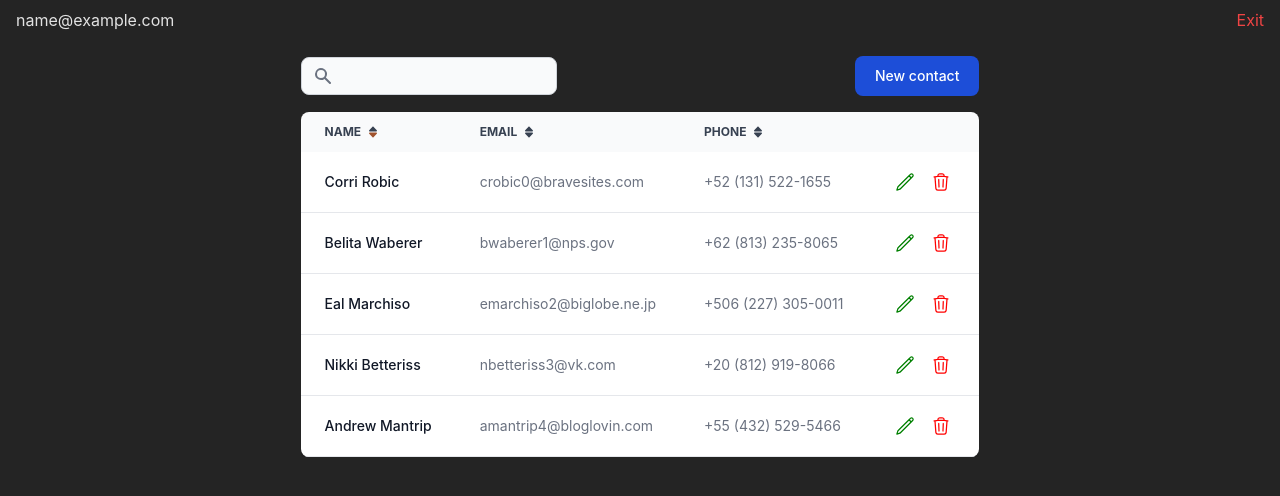
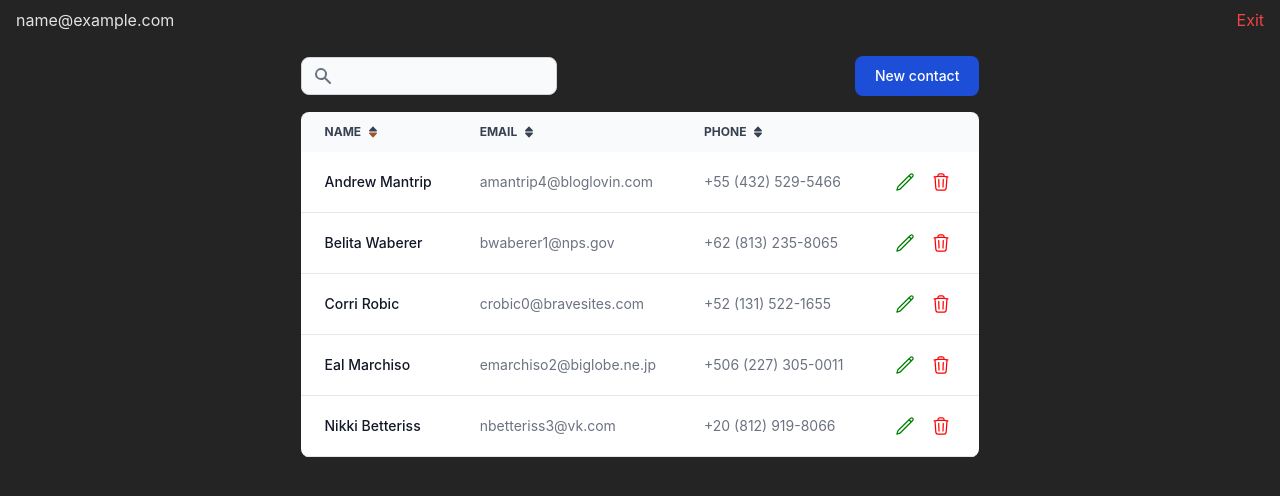
Before and after one commit to Daniil8k/react-contacts, a React (Vite) app: page / in a window 1280 px wide. Shown: the top 496 px of the page. Built offline with nearby package versions, Linux system fonts and the light colour scheme; sample sign-in values are in the browser's storage.

Commit message:
apply sorting and searching by Table

```diff
--- a/src/components/ui/Table.tsx
+++ b/src/components/ui/Table.tsx
@@ -1,4 +1,4 @@
-import { Dispatch, FC, SetStateAction, useCallback, useState } from "react";
+import { FC, useMemo, useState } from "react";
 import produce from "immer";
 import Sort from "./Sort";
 import { sort } from "@/types/types";
@@ -20,13 +20,34 @@ interface ITableRow {
 interface ITableProps {
 	headers: ITableHeader[];
 	tableData: ITableRow[];
+	search: string;
+	searchField: string;
 }
 
-export const Table: FC<ITableProps> = ({ headers, tableData }) => {
+export const Table: FC<ITableProps> = ({
+	headers,
+	tableData,
+	search,
+	searchField
+}) => {
 	const [sortField, setSortField] = useState<ISortField>({
 		name: headers[0].name,
 		sort: "asc"
 	});
+
+	const sortedData = useMemo(() => {
+		return [...tableData].sort((a, b) => {
+			return sortField.sort === "desc"
+				? b[sortField.name].localeCompare(a[sortField.name])
+				: a[sortField.name].localeCompare(b[sortField.name]);
+		});
+	}, [tableData, sortField.name, sortField.sort]);
+
+	const sortedAndSearchedData = useMemo(() => {
+		return sortedData.filter((item) => {
+			return item[searchField].toLowerCase().includes(search.toLowerCase());
+		});
+	}, [sortedData, search]);
 
 	const onChangeSort = (name: string) => {
 		setSortField(
@@ -42,7 +63,7 @@ export const Table: FC<ITableProps> = ({ headers, tableData }) => {
 	};
 
 	return (
-		<div className="max-w-[800px] overflow-x-auto relative shadow-md sm:rounded-lg">
+		<div className="min-w-[650px] max-w-[800px] overflow-x-auto relative shadow-md sm:rounded-lg">
 			<table className="w-full text-sm text-left text-gray-500 dark:text-gray-400">
 				<thead className="text-xs text-gray-700 uppercase bg-gray-50 dark:bg-gray-700 dark:text-gray-400">
 					<tr>
@@ -74,7 +95,7 @@ export const Table: FC<ITableProps> = ({ headers, tableData }) => {
 					</tr>
 				</thead>
 				<tbody>
-					{tableData.map((row, index) => (
+					{sortedAndSearchedData.map((row, index) => (
 						<tr
 							key={"row_" + index}
 							className="bg-white border-b dark:bg-gray-800 dark:border-gray-700"
--- a/src/pages/ContactsPage.tsx
+++ b/src/pages/ContactsPage.tsx
@@ -63,7 +63,12 @@ export const ContactsPage: FC = () => {
 						New contact
 					</button>
 				</div>
-				<Table headers={headers} tableData={tableData} />
+				<Table
+					headers={headers}
+					tableData={tableData}
+					search={search}
+					searchField="name"
+				/>
 			</div>
 		</div>
 	);
```
